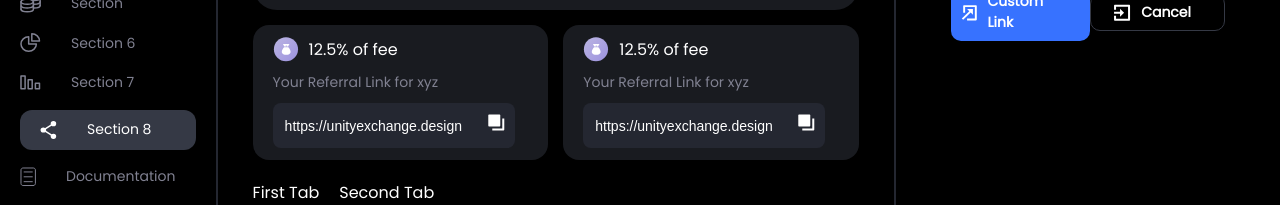
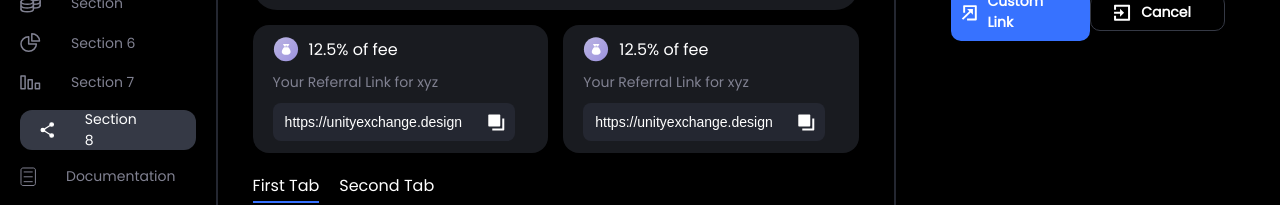
Before and after one commit to Sayan625/dashboard, a Next.js app: page / in a window 1280 px wide. Shown: the part 318-523 px from the top of the page. Built offline with nearby package versions, Linux system fonts and the light colour scheme; no server answers.

Commit message:
final commit

```diff
--- a/components/Content.jsx
+++ b/components/Content.jsx
@@ -64,7 +64,7 @@ const Content = () => {
                         <p>Lorem Ipsum is simply dummy text of the printing and typesetting industry.</p>
                         <a className={styles.bg_colorWhite}>Tutorial</a>
                         <div className={styles.img}>
-                            <Image src={image} back alt="image" />
+                            <Image src={image} alt="image" />
                         </div>
                         <a className={styles.closeBtn}>
                         {closeIcon()}
@@ -92,7 +92,7 @@ const Content = () => {
                         <p >12.5% of fee</p>
                     </div>
                     <p className={styles.gridItem3Text}>Your Referral Link for xyz</p>
-                    <div className={styles.inputContainer}>
+                    <div className={`${styles.inputContainer} ${styles.flex_center}`}>
                         <input className={styles.text_colorPrimary} type="text" defaultValue={'https://unityexchange.design'} />
                         {copyIcon()}
                     </div>
@@ -104,7 +104,7 @@ const Content = () => {
                         <p>12.5% of fee</p>
                     </div>
                     <p className={styles.gridItem3Text}>Your Referral Link for xyz</p>
-                    <div className={styles.inputContainer}>
+                    <div className={`${styles.inputContainer} ${styles.flex_center}`}>
                         <input className={styles.text_colorPrimary} type="text" defaultValue={'https://unityexchange.design'} />
                         {copyIcon()}
                     </div>
--- a/components/LeftBar.jsx
+++ b/components/LeftBar.jsx
@@ -52,7 +52,7 @@ function LeftBar() {
                             return (
                             <div className={`${styles.menuItem} ${styles.flex_center} ${styles.active} ${styles.color_white}`}>
                             {icon}
-                            <p className={styles.menuText}>{element}</p>
+                            <a className={styles.menuText}>{element}</a>
                         </div>
                         )
                     }
@@ -62,7 +62,7 @@ function LeftBar() {
                     return(
                         <div className={`${styles.menuItem} ${styles.flex_center}`}>
                         {icon}
-                        <p className={styles.menuText}>{element}</p>
+                        <a className={styles.menuText}>{element}</a>
                     </div>)
                     })
                 }
--- a/styles/Content.module.css
+++ b/styles/Content.module.css
@@ -116,6 +116,7 @@ align-items: center;
     position: absolute;
     top: -26px;
     right: -30px;
+    cursor: pointer;
 }
 
 .gridItem1 .bg_colorWhite{
--- a/styles/Leftbar.module.css
+++ b/styles/Leftbar.module.css
@@ -57,7 +57,9 @@
 
 .menuItem{
     height: 25px;
+    width: fit-content;
     margin-bottom: 1.8vh;
+    cursor: pointer;
 }
 
 
@@ -68,7 +70,7 @@
 
 .active{
 background-color: #353945;
-padding: 20px ;
+padding: 20px 55px 20px 20px ;
 border-radius: 12px;
 }
 
```
